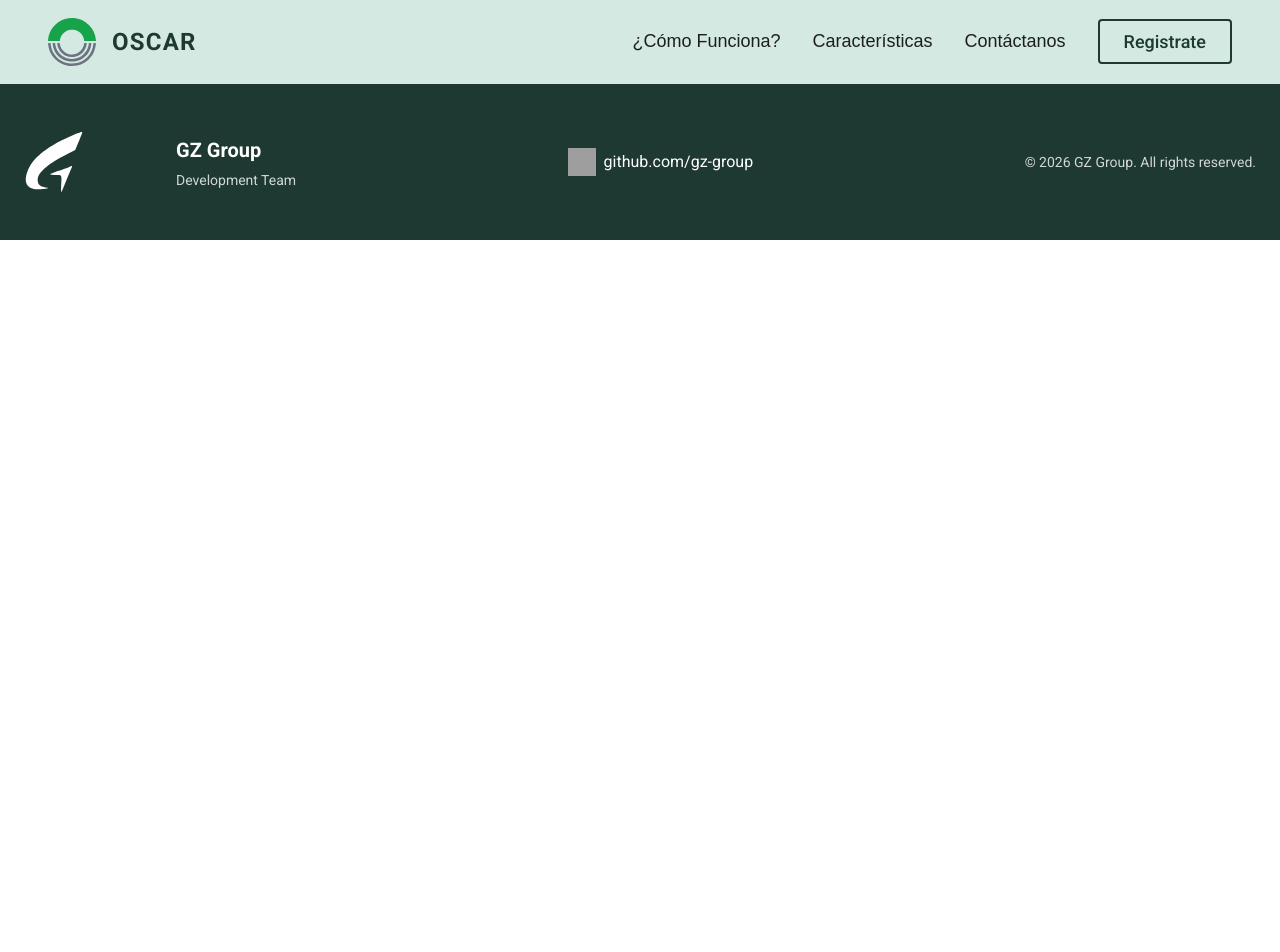
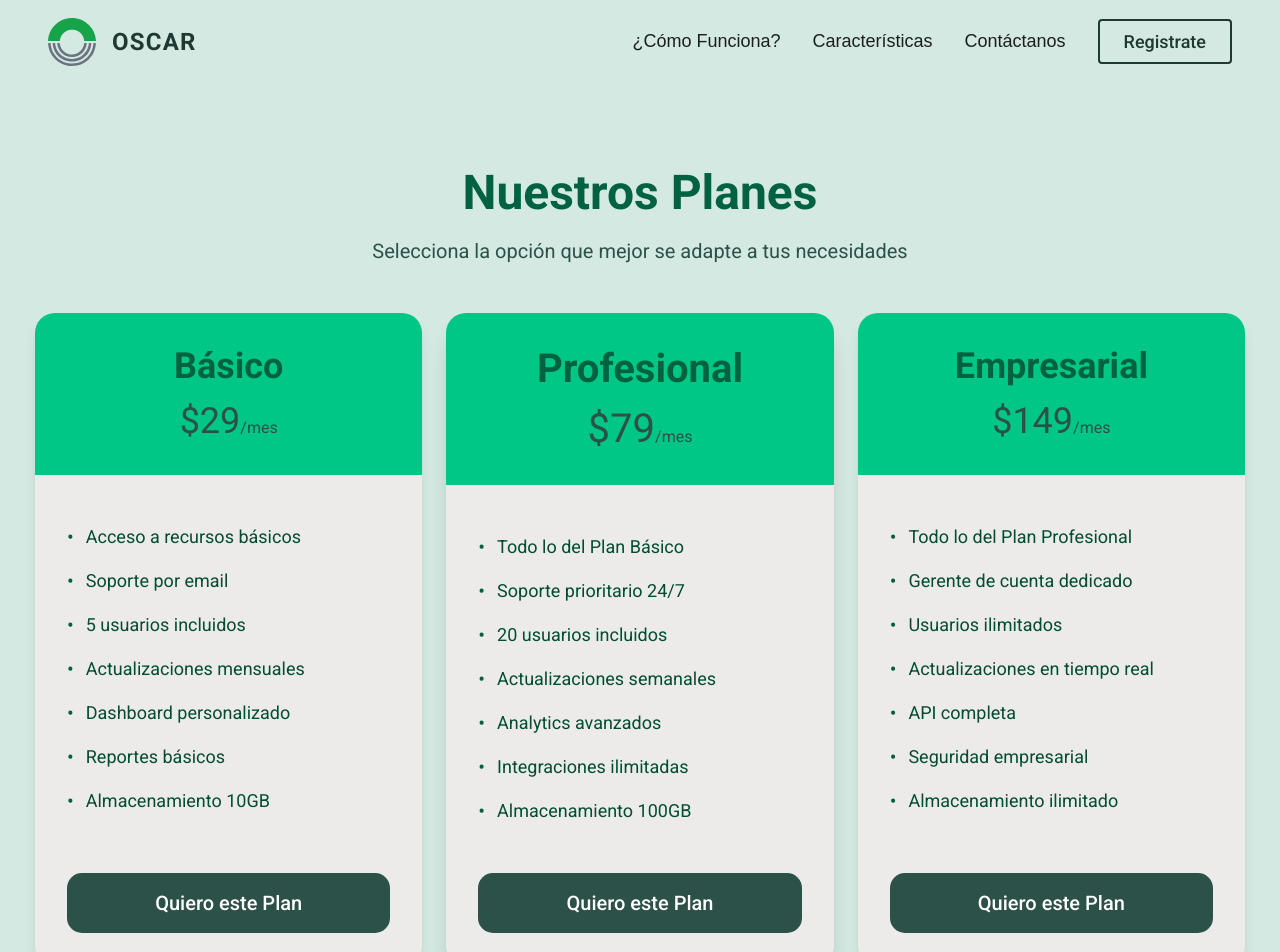
Before and after one commit to GZ-GROUP/oscar-ebin, a React (Vite) app: page /shop in a window 1280 px wide. Shown: the top 952 px of the page. Before the commit the page ends 800 px from the top, so only its background shows below. Built offline with nearby package versions, Linux system fonts and the light colour scheme; grey boxes are pictures that could not be loaded; a web font is replaced by a local one.

Commit message:
feat: Add pricing plans and shop layout to the application

```diff
--- a/src/features/home/HeroSection.jsx
+++ b/src/features/home/HeroSection.jsx
@@ -1,5 +1,6 @@
 
 import React from "react";
+import { Link } from "react-router-dom";
 
 
 import oscarImg from "/src/assets/grouch.png";
@@ -51,12 +52,17 @@ export default function HeroSection() {
           contribuye al medio ambiente. Una plataforma que conecta usuarios,
           empresas y sostenibilidad.
         </p>
-
-        <button
+        <Link
+          to="/shop"
           style={{
-            fontFamily: "'Roboto', sans-serif",
-            fontWeight: 500,
-            fontSize: "18px",
+            textDecoration: "none",
+          }}
+        >
+          <button
+            style={{
+              fontFamily: "'Roboto', sans-serif",
+              fontWeight: 500,
+              fontSize: "18px",
             color: "#fff",
             backgroundColor: "#006241",
             border: "none",
@@ -74,9 +80,11 @@ export default function HeroSection() {
           onMouseLeave={(e) => {
             e.currentTarget.style.backgroundColor = "#006241";
           }}
+
         >
           Obten un Oscar
         </button>
+        </Link>
       </div>
 
       {/* Right: Browser mockup card */}
--- a/src/pages/Shop/Shop.jsx
+++ b/src/pages/Shop/Shop.jsx
@@ -1,9 +1,281 @@
 import React from "react";
 
+// ─── Data ────────────────────────────────────────────────────────────────────
+
+const plans = [
+  {
+    name: "Básico",
+    price: "$29",
+    featured: false,
+    features: [
+      "Acceso a recursos básicos",
+      "Soporte por email",
+      "5 usuarios incluidos",
+      "Actualizaciones mensuales",
+      "Dashboard personalizado",
+      "Reportes básicos",
+      "Almacenamiento 10GB",
+    ],
+  },
+  {
+    name: "Profesional",
+    price: "$79",
+    featured: true,
+    features: [
+      "Todo lo del Plan Básico",
+      "Soporte prioritario 24/7",
+      "20 usuarios incluidos",
+      "Actualizaciones semanales",
+      "Analytics avanzados",
+      "Integraciones ilimitadas",
+      "Almacenamiento 100GB",
+    ],
+  },
+  {
+    name: "Empresarial",
+    price: "$149",
+    featured: false,
+    features: [
+      "Todo lo del Plan Profesional",
+      "Gerente de cuenta dedicado",
+      "Usuarios ilimitados",
+      "Actualizaciones en tiempo real",
+      "API completa",
+      "Seguridad empresarial",
+      "Almacenamiento ilimitado",
+    ],
+  },
+];
+
+// ─── Styles ──────────────────────────────────────────────────────────────────
+
+const S = {
+  page: {
+    backgroundColor: "#d4e9e2",
+    width: "100%",
+    boxSizing: "border-box",
+  },
+
+  // ── Header section ──
+  header: {
+    textAlign: "center",
+    padding: "80px 35px 48px",
+  },
+  headerTitle: {
+    fontFamily: "'Roboto', sans-serif",
+    fontWeight: 700,
+    fontSize: "48px",
+    lineHeight: "1.2",
+    color: "#006241",
+    margin: "0 0 16px",
+  },
+  headerSubtitle: {
+    fontFamily: "'Roboto', sans-serif",
+    fontWeight: 400,
+    fontSize: "20px",
+    lineHeight: "28px",
+    color: "#2b5148",
+    margin: 0,
+  },
+
+  // ── Cards section ──
+  cardsSection: {
+    padding: "0 35px 80px",
+    display: "flex",
+    justifyContent: "center",
+    alignItems: "stretch",
+    gap: "24px",
+    flexWrap: "nowrap",
+  },
+
+  // ── Card ──
+  card: (featured) => ({
+    display: "flex",
+    flexDirection: "column",
+    borderRadius: "20px",
+    overflow: "hidden",
+    // featured card gets a stronger shadow instead of the translateY lift
+    boxShadow: featured
+      ? "0px 20px 25px -5px rgba(0,0,0,0.15), 0px 8px 10px -6px rgba(0,0,0,0.15)"
+      : "0px 10px 15px -3px rgba(0,0,0,0.1), 0px 4px 6px -4px rgba(0,0,0,0.1)",
+    flex: "1 1 0",
+    minWidth: 0,
+    boxSizing: "border-box",
+  }),
+
+
+  cardHeader: {
+    backgroundColor: "#00c785",
+    padding: "32px",
+    textAlign: "center",
+  },
+  cardName: (featured) => ({
+    fontFamily: "'Roboto', sans-serif",
+    fontWeight: 600,
+    fontSize: featured ? "40px" : "36px",
+    lineHeight: "1.2",
+    color: "#006241",
+    margin: "0 0 12px",
+  }),
+  cardPrice: (featured) => ({
+    fontFamily: "'Roboto', sans-serif",
+    fontWeight: 400,
+    fontSize: featured ? "40px" : "36px",
+    lineHeight: "1.2",
+    color: "#2b5148",
+    margin: 0,
+  }),
+
+  cardBody: {
+    backgroundColor: "#edebe9",
+    flex: 1,
+    padding: "48px 32px 32px",
+  },
+  featureList: {
+    listStyle: "none",
+    margin: 0,
+    padding: 0,
+    display: "flex",
+    flexDirection: "column",
+    gap: "16px",
+  },
+  featureItem: {
+    display: "flex",
+    alignItems: "flex-start",
+    gap: "12px",
+  },
+  featureBullet: {
+    fontFamily: "'Roboto', sans-serif",
+    fontSize: "20px",
+    color: "#006241",
+    lineHeight: "28px",
+    flexShrink: 0,
+  },
+  featureText: {
+    fontFamily: "'Roboto', sans-serif",
+    fontWeight: 400,
+    fontSize: "18px",
+    lineHeight: "28px",
+    color: "#004d33",
+  },
+
+  cardFooter: {
+    backgroundColor: "#edebe9",
+    padding: "16px 32px 32px",
+  },
+  planButton: {
+    width: "100%",
+    backgroundColor: "#2b5148",
+    color: "#fff",
+    border: "none",
+    borderRadius: "15px",
+    padding: "18px 24px",
+    fontFamily: "'Roboto', sans-serif",
+    fontWeight: 500,
+    fontSize: "20px",
+    cursor: "pointer",
+    transition: "background 0.2s",
+  },
+
+  // ── CTA section ──
+  cta: {
+    backgroundColor: "#2b5148",
+    padding: "64px 35px",
+    textAlign: "center",
+  },
+  ctaTitle: {
+    fontFamily: "'Roboto', sans-serif",
+    fontWeight: 700,
+    fontSize: "40px",
+    lineHeight: "1.2",
+    color: "#fff",
+    margin: "0 0 16px",
+  },
+  ctaSubtitle: {
+    fontFamily: "'Roboto', sans-serif",
+    fontWeight: 400,
+    fontSize: "18px",
+    lineHeight: "28px",
+    color: "#d4e9e2",
+    margin: "0 0 40px",
+  },
+  ctaButton: {
+    backgroundColor: "#fff",
+    color: "#006241",
+    border: "none",
+    borderRadius: "10px",
+    padding: "16px 32px",
+    fontFamily: "'Roboto', sans-serif",
+    fontWeight: 600,
+    fontSize: "18px",
+    cursor: "pointer",
+    transition: "opacity 0.2s",
+  },
+};
+
+// ─── Component ───────────────────────────────────────────────────────────────
+
 export default function Shop() {
-    return (
-        <div>
+  return (
+    <div style={S.page}>
+      {/* Section header */}
+      <div style={S.header}>
+        <h2 style={S.headerTitle}>Nuestros Planes</h2>
+        <p style={S.headerSubtitle}>
+          Selecciona la opción que mejor se adapte a tus necesidades
+        </p>
+      </div>
 
-        </div>
-    );
-   }
+      {/* Pricing cards */}
+      <div style={S.cardsSection}>
+        {plans.map((plan) => (
+          <div key={plan.name} style={S.card(plan.featured)}>
+            {/* Card header */}
+            <div style={S.cardHeader}>
+              <p style={S.cardName(plan.featured)}>{plan.name}</p>
+              <p style={S.cardPrice(plan.featured)}>{plan.price}<span style={{ fontSize: "16px", color: "#2b5148" }}>/mes</span></p>
+            </div>
+
+            {/* Features list */}
+            <div style={S.cardBody}>
+              <ul style={S.featureList}>
+                {plan.features.map((feature) => (
+                  <li key={feature} style={S.featureItem}>
+                    <span style={S.featureBullet}>•</span>
+                    <span style={S.featureText}>{feature}</span>
+                  </li>
+                ))}
+              </ul>
+            </div>
+
+            {/* CTA button */}
+            <div style={S.cardFooter}>
+              <button
+                style={S.planButton}
+                onMouseEnter={(e) => (e.currentTarget.style.backgroundColor = "#1e3932")}
+                onMouseLeave={(e) => (e.currentTarget.style.backgroundColor = "#2b5148")}
+              >
+                Quiero este Plan
+              </button>
+            </div>
+          </div>
+        ))}
+      </div>
+
+      {/* Custom plan CTA */}
+      <div style={S.cta}>
+        <h2 style={S.ctaTitle}>¿Necesitas un plan personalizado?</h2>
+        <p style={S.ctaSubtitle}>
+          Nuestro equipo está listo para ayudarte a encontrar la solución perfecta para tu empresa
+        </p>
+        <button
+          style={S.ctaButton}
+          onMouseEnter={(e) => (e.currentTarget.style.opacity = "0.85")}
+          onMouseLeave={(e) => (e.currentTarget.style.opacity = "1")}
+        >
+          Contactar con Ventas
+        </button>
+      </div>
+    </div>
+  );
+}
--- a/src/router.jsx
+++ b/src/router.jsx
@@ -2,6 +2,7 @@
 import React from 'react';
 
 import { createBrowserRouter } from "react-router-dom";
+
 
 // layout
 import MainLayout from "./layouts/MainLayout";
```
